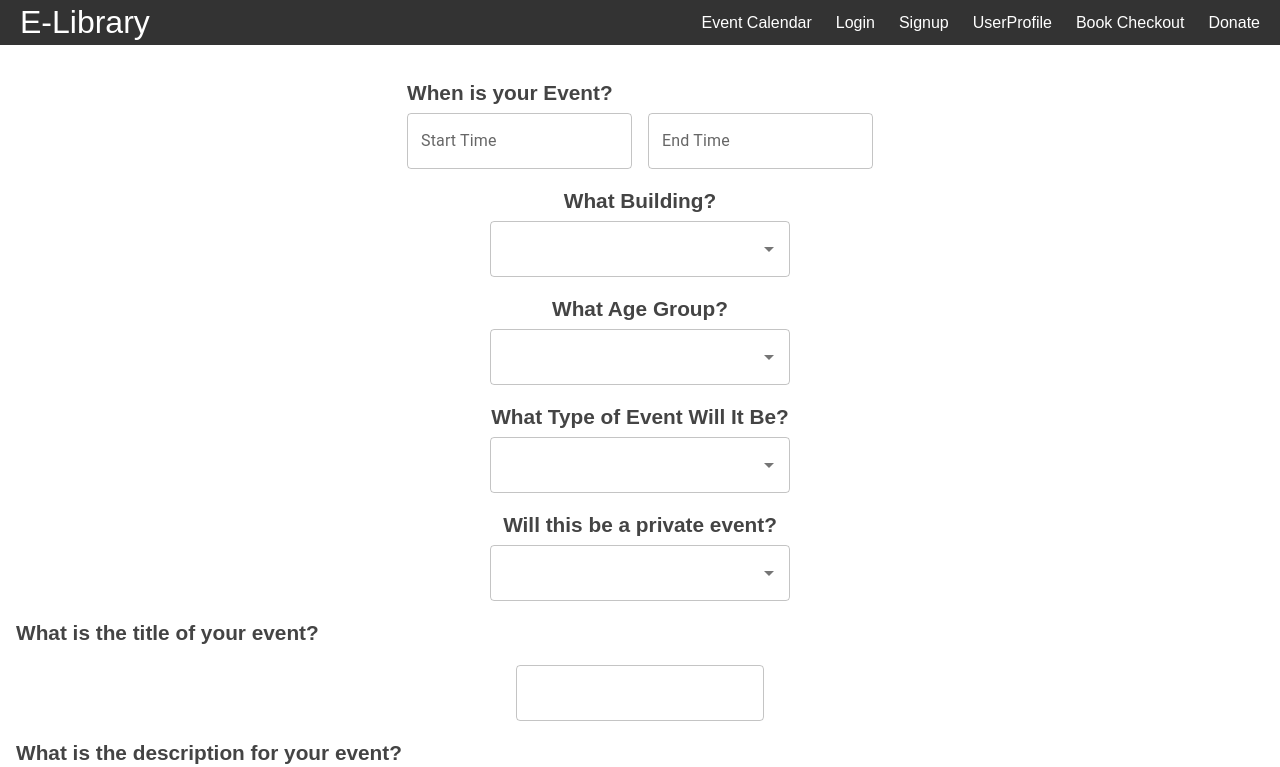
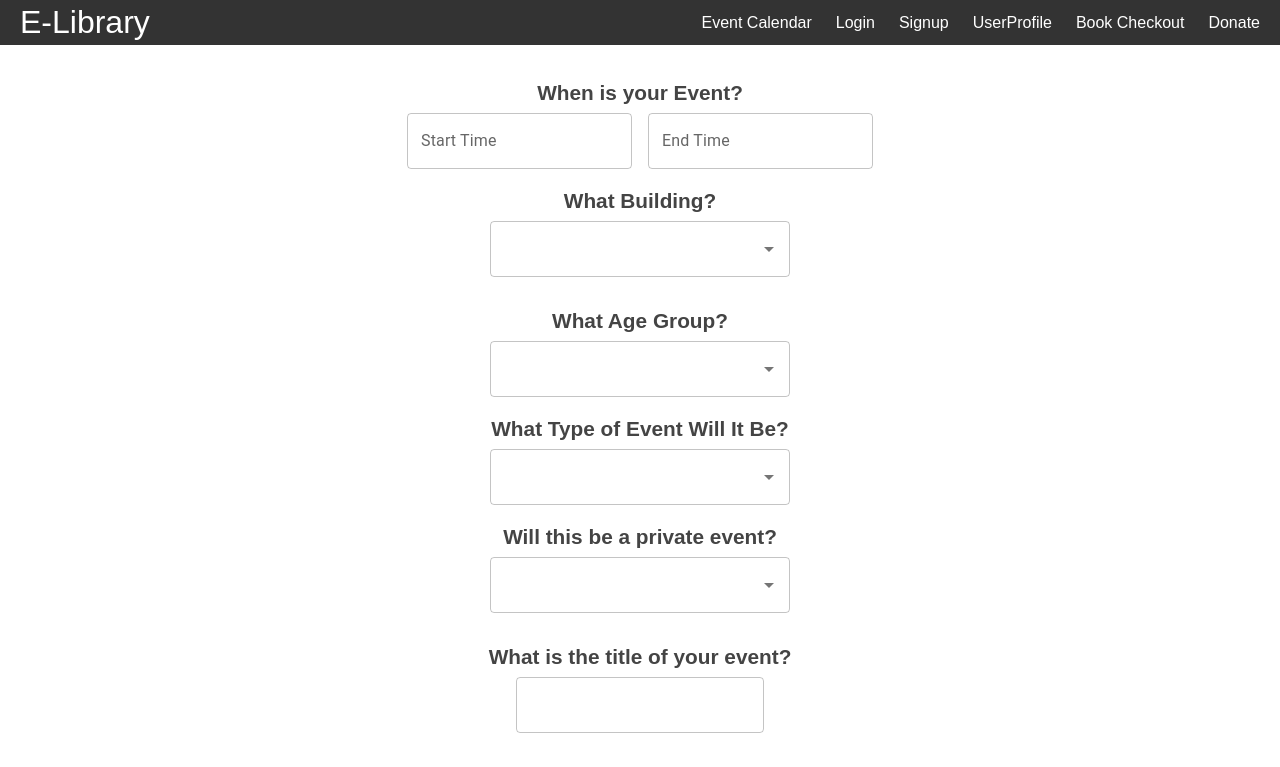
Before and after one commit to liamlecs/Database-Project-CS3380-T12, a React (Vite) app in the folder libraryApp/: page /createevent in a window 1280 px wide. Shown: the top 767 px of the page. Built offline with nearby package versions, Linux system fonts and the light colour scheme.

Commit message:
updated UI for eventscalendar and event create

```diff
--- a/libraryApp/src/components/CreateEvent.tsx
+++ b/libraryApp/src/components/CreateEvent.tsx
@@ -19,6 +19,7 @@ import { LocalizationProvider } from "@mui/x-date-pickers/LocalizationProvider";
 import Button from "@mui/material/Button";
 import { useState } from "react";
 import dayjs from "dayjs";
+import { useNavigate } from "react-router-dom";
 
 class EventDetails {
   eventID?: number;
@@ -114,7 +115,10 @@ eventdetails.setEventID(0); //temp generator
 
 export default function CreateEvent() {
   const [openDialog, setOpenDialog] = useState(false);
+  const [openExitDialog, setOpenExitDialog] = useState(false);
   const [dialogMessage, setDialogMessage] = useState("");
+  const navigate = useNavigate();
+
 
 const handleSubmit = async () => {
 
@@ -163,6 +167,8 @@ const handleSubmit = async () => {
     });
 
     if (response.ok) {
+        setDialogMessage("Your event was successfully submitted!");
+    setOpenExitDialog(true);
       console.log("Event created successfully!");
     } else {
       const errorData = await response.json();
@@ -173,6 +179,8 @@ const handleSubmit = async () => {
     console.error("Error:", error);
     alert("Network error. Please try again.");
   }
+
+
 
 };
 
@@ -189,7 +197,9 @@ const handleSubmit = async () => {
         }}
       >
         <Stack direction="column">
+          <div className="centeredHor">
           <h2 style={{ marginTop: "20px" }}>When is your Event?</h2>
+          </div>
           <Stack direction="row" spacing={2}>
             <LocalizationProvider dateAdapter={AdapterDayjs}>
               <DateTimePicker
@@ -237,9 +247,9 @@ const handleSubmit = async () => {
           }}
         />
       </div>
-      <div className="centeredHor">
-        <h2 style={{ marginTop: "20px" }}>What Age Group?</h2>
-      </div>
+
+        <h2 className="centeredHor">What Age Group?</h2>
+
       <div className="centeredHor">
         <Autocomplete
           disablePortal
@@ -315,8 +325,10 @@ const handleSubmit = async () => {
           }}
         />
       </div>
-      <h2 style={{ marginTop: "20px" }}>What is the title of your event?</h2>
-      <div className="centeredHor" style={{ marginTop: "20px" }}>
+      <div className="centeredHor">
+      <h2>What is the title of your event?</h2>
+      </div>
+      <div className="centeredHor">
         <TextField
           id="outlined-basic"
           variant="outlined"
@@ -327,7 +339,7 @@ const handleSubmit = async () => {
           }}
         />
       </div>
-      <h2 style={{ marginTop: "20px" }}>What is the description for your event?</h2>
+      <h2 className="centeredHor">What is the description for your event?</h2>
       <div className="centeredHor" style={{ marginTop: "20px" }}>
         <TextField
           id="multiline"
@@ -359,6 +371,17 @@ const handleSubmit = async () => {
           </Button>
         </DialogActions>
       </Dialog>
+      <Dialog open={openExitDialog} onClose={() => {setOpenDialog(false); navigate("/EventsCalendar");}}>
+        <DialogTitle>Form Complete</DialogTitle>
+        <DialogContent>
+        <p>{dialogMessage}</p>
+        </DialogContent>
+        <DialogActions>
+          <Button onClick={() => {setOpenDialog(false); navigate("/EventsCalendar");}} color="primary">
+            OK
+          </Button>
+        </DialogActions>
+      </Dialog>
     </div>
   );
 }
--- a/libraryApp/src/components/EventsCalendar.tsx
+++ b/libraryApp/src/components/EventsCalendar.tsx
@@ -66,11 +66,11 @@ class EventsCalendar extends Component<
     this.setState({ selectedEvent: null });
   };
 
-  handleRSVP = () => {
+  /*handleRSVP = () => {
     if (this.state.selectedEvent) {
       alert(`RSVP confirmed for: ${this.state.selectedEvent.title}`);
     }
-  };
+  };*/
 
   render() {
     console.log("Events state:", this.state.events);
@@ -101,9 +101,9 @@ class EventsCalendar extends Component<
                 <p>{this.state.selectedEvent.description}</p>
               </DialogContent>
               <DialogActions
-                style={{ display: "flex", justifyContent: "space-between" }}
+                style={{ display: "flex", justifyContent: "flex-end" }} //change justifycontent back to spacebetween later
               >
-                {/* RSVP Button (Left Side) */}
+                {/* RSVP Button (Left Side)
                 <Button
                   onClick={() => {
                     this.handleRSVP();
@@ -112,7 +112,7 @@ class EventsCalendar extends Component<
                   color="primary"
                 >
                   RSVP
-                </Button>
+                </Button>*/}
 
                 {/* Close Button (Right Side) */}
                 <Button onClick={this.handleClose} color="secondary">
```
Also changed, not shown: 284 other files (tests, documents, lock files or other folders).
